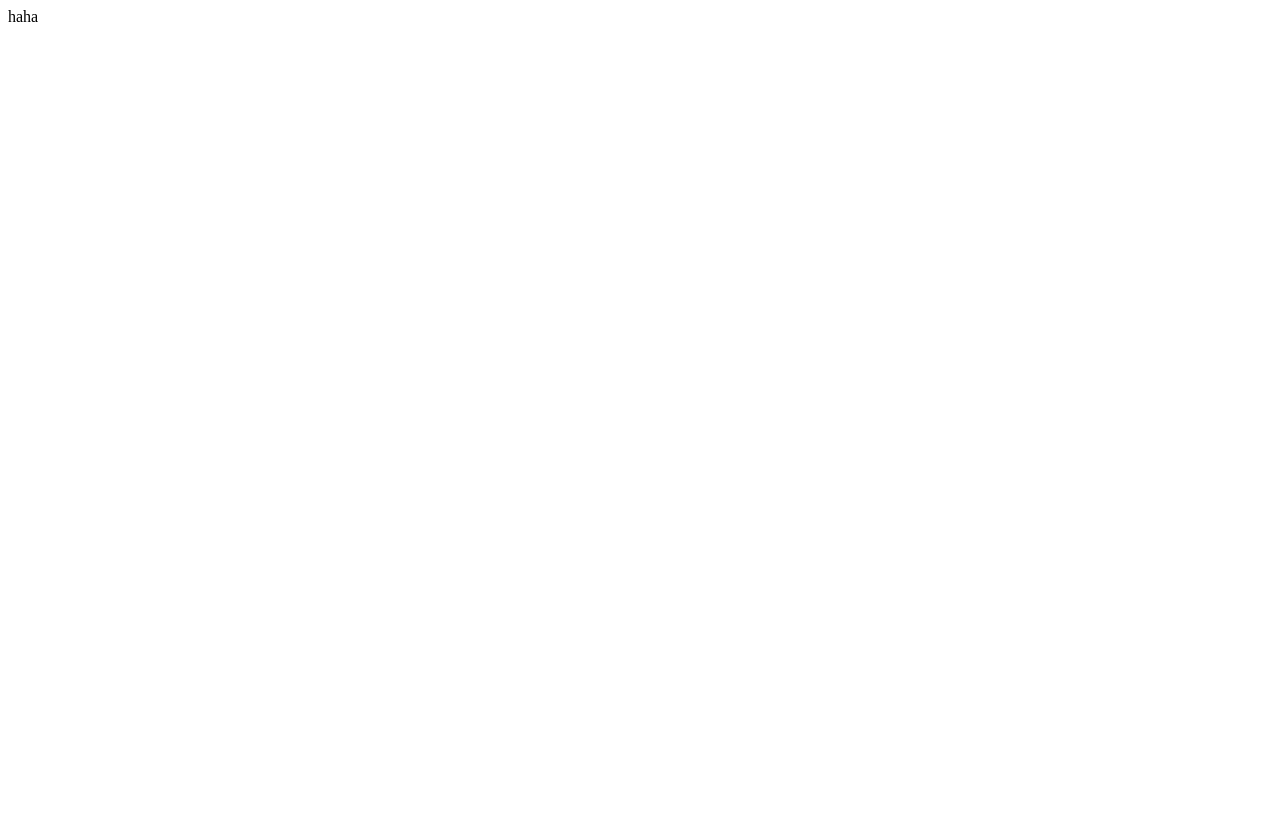
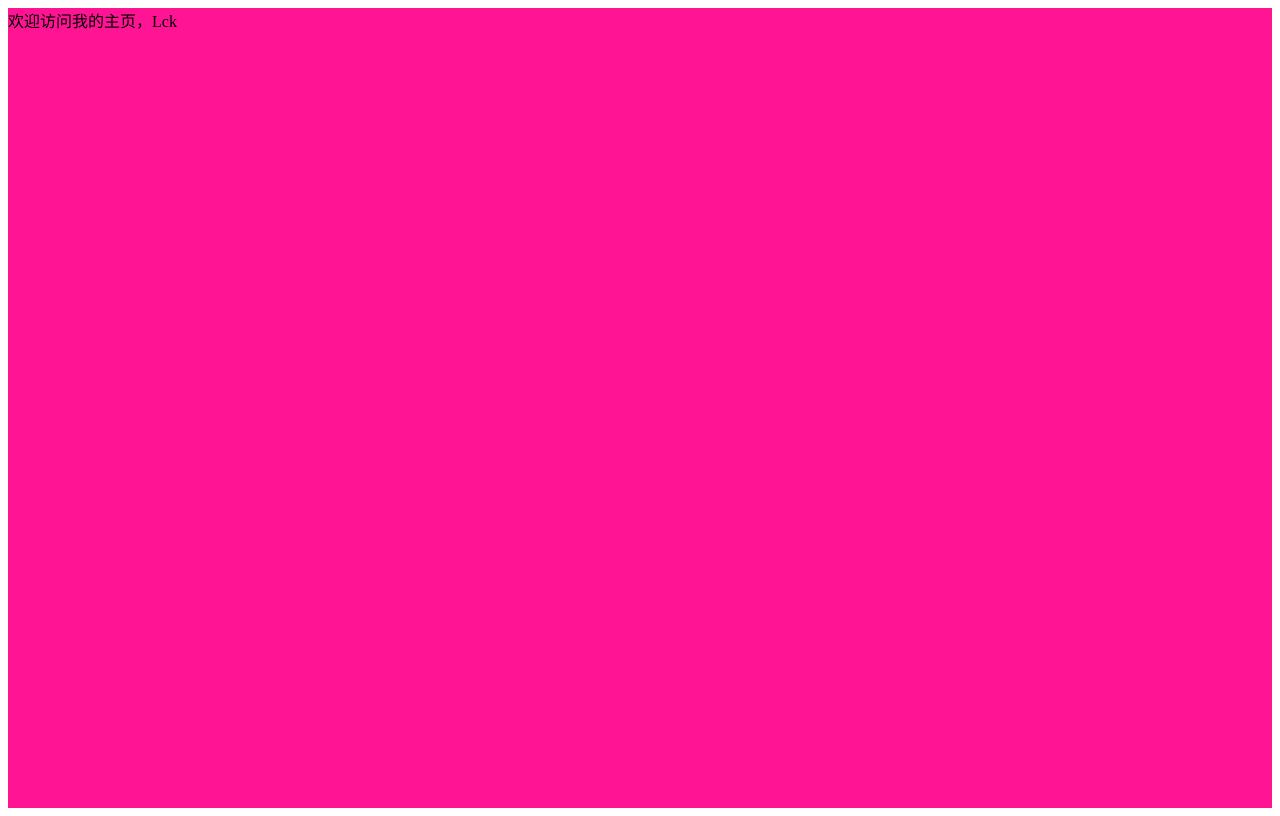
Before and after one commit to Gicong/LckHTML, a plain HTML site: page index.html in a window 1280 px wide. Drawn offline with Linux system fonts and the light colour scheme.

Commit message:
lck
修改了主页的信息

```diff
--- a/index.html
+++ b/index.html
@@ -3,10 +3,16 @@
 <head>
     <meta charset="UTF-8">
     <title>Title</title>
+    <style>
+        .outer{
+            height: 800px;
+            background: deeppink;
+        }
+    </style>
 </head>
 <body>
-    <div>
-        haha
+    <div class="outer" >
+        欢迎访问我的主页，Lck
     </div>
 </body>
 </html>
```
